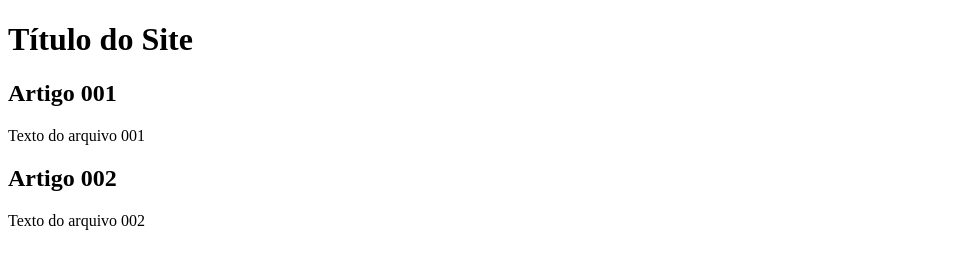
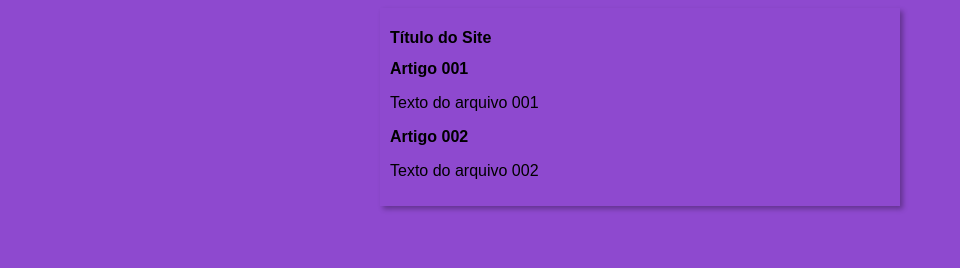
Before and after one commit to JoaoBS/projeto-site, a plain HTML site: page index.html in a window 1280 px wide. Shown: the whole page, without its empty margins (0-960 px from the left). Drawn offline with Linux system fonts and the light colour scheme.

Commit message:
iniciando o design

```diff
--- /dev/null
+++ b/estilos/style.css
@@ -0,0 +1,16 @@
+* {
+    font-family: Arial, Helvetica, sans-serif;
+    font-size: 16px;
+}
+
+body {
+    background-color: rgb(142, 73, 207);
+}
+
+main {
+    background-origin: white;
+    width: 500px;
+    margin: auto;
+    padding: 10px;
+    box-shadow: 3px 3px 5px rgba(0, 0, 0, 0.301);
+}
--- a/index.html
+++ b/index.html
@@ -5,6 +5,7 @@
     <meta http-equiv="X-UA-Compatible" content="IE=edge">
     <meta name="viewport" content="width=device-width, initial-scale=1.0">
     <title>Título do Site</title>
+    <link rel="stylesheet" href="estilos/style.css">
 </head>
 <body>
     <main>
```
